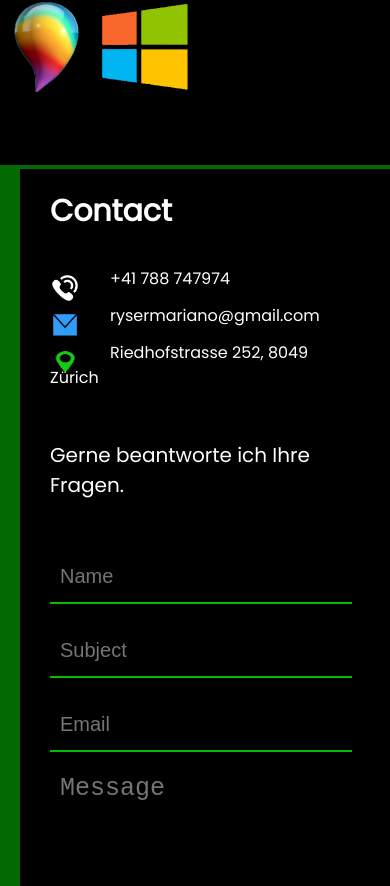
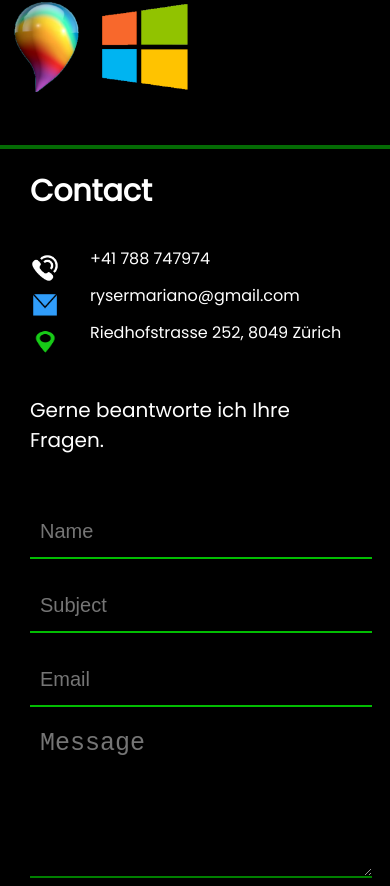
Before and after one commit to Mariano-Ryser/react-portfolio, a React (Create React App) app: page / in a window 390 px wide. Shown: the part 2398-3284 px from the top of the page. Built offline with nearby package versions, Linux system fonts and the light colour scheme.

Commit message:
Msj mail

```diff
--- a/src/components/contact/Contact.jsx
+++ b/src/components/contact/Contact.jsx
@@ -71,7 +71,8 @@ const Contact = () => {
                         <input type="text" placeholder='Name' name="user_name"/>
                         <input type="text" placeholder='Subject' name="user_subject"/>
                         <input type="text" placeholder='Email' name="user_email"/>
-                        <textarea name="message" id="" cols="30" rows="10" placeholder='Message'></textarea>
+                        <textarea name="message" id="" cols="5" rows="5" placeholder='Message'></textarea>
+                        <br />
                         <button type='submit'>Submit</button>
                     </form>
                     {
--- a/src/components/contact/contact.css
+++ b/src/components/contact/contact.css
@@ -16,7 +16,6 @@
     padding: 50px 50px 20px 50px;
     display: flex;
 }
-
 .c-left{
     flex: 1;
 }
@@ -31,7 +30,6 @@
     font-weight: 300;
     width: 70%;
 }
-
 .c-icon{
     width: 50px;
     height: 50px;
@@ -75,7 +73,7 @@ input{
     color: white;
 }
 textarea{
-    width: 100%;
+    width: 60%;
     border: none;
     border-bottom: green 2px solid;
     margin: 10px 0px;
@@ -99,7 +97,7 @@ button:hover{
 
 .c-msj{
     opacity: 0%;
-    transform: translateY(-50px)scale(1.5);
+    transform: translateY(-250px)scale(1.5);
     animation: msj 2.4s 1 ease-in-out;
 
 }
@@ -115,9 +113,19 @@ button:hover{
 }
 
 @media screen and (max-width:480px){
+    .c-box{
+        height: 800px;
+        background-color: rgb(0, 0, 0);
+        margin-top: 20px;
+        border-top: solid 4px rgb(4, 107, 4);
+
+    }
+    .c-bg{
+        display: none;
+    }
     .c-wrapper{
         flex-direction: column;
-        padding: 0px 50px;
+        padding: 0px 30px;
     }
 
     .c-title{
@@ -158,5 +166,6 @@ button:hover{
         padding-left: 10px;
         background-color: black;
         color: white;
+
     }
 }
```
Also changed, not shown: src/img/discord-new-20218785.jpg (added).
